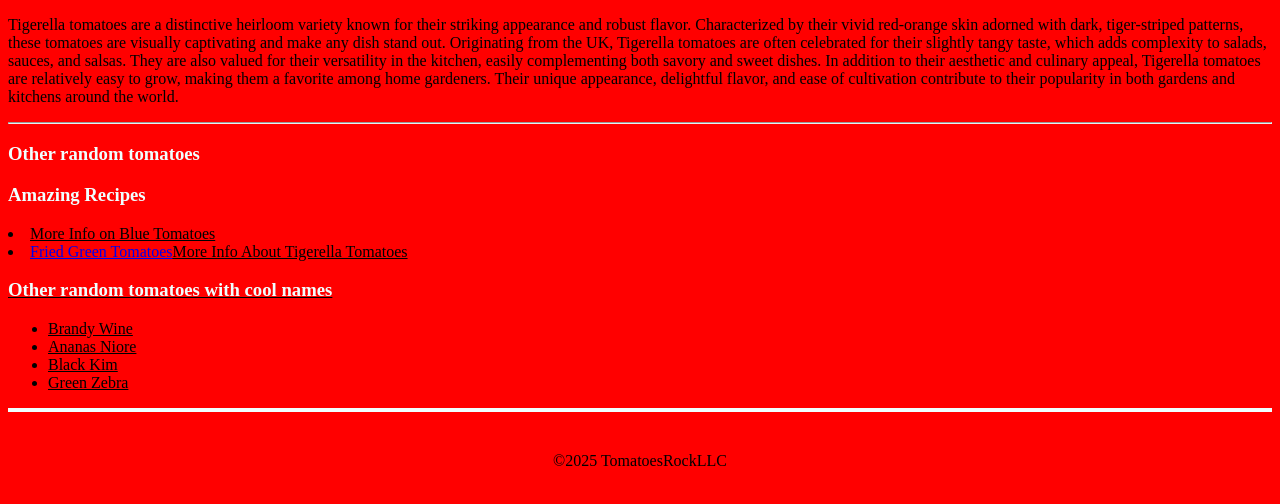
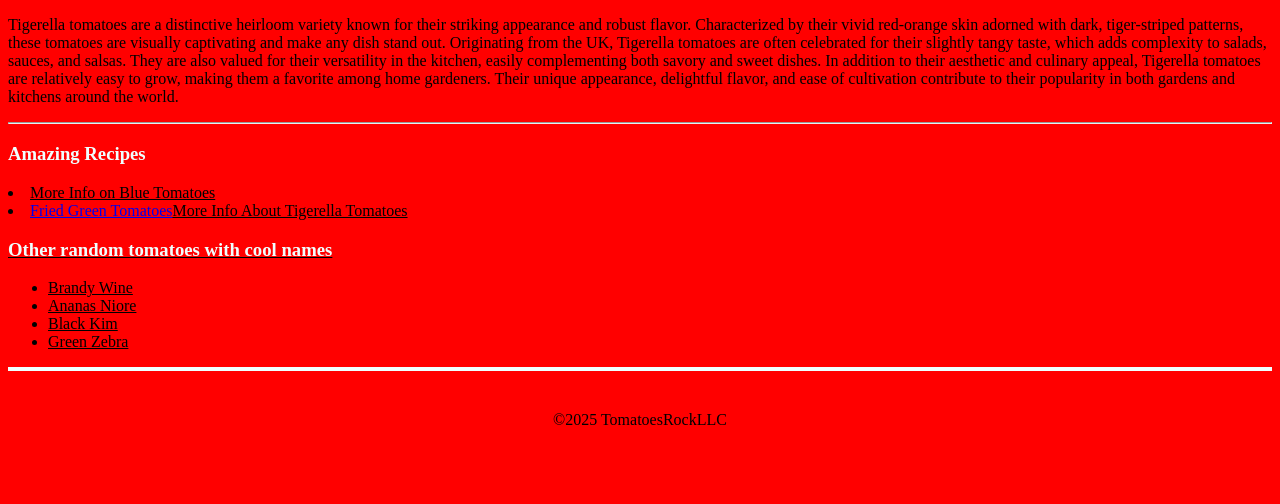
Before and after one commit to cameron23bank/citc1300, a plain HTML site: page html5_css/bluetigerella.html in a window 1280 px wide. Shown: the part 1902-2406 px from the top of the page. After the commit the page ends 2379 px from the top, so only its background shows below. Drawn offline with Linux system fonts and the light colour scheme.

Commit message:
Update bluetigerella.html

```diff
--- a/html5_css/bluetigerella.html
+++ b/html5_css/bluetigerella.html
@@ -31,7 +31,6 @@
 
     </h2>
     <hr>
-<h3>Other random tomatoes</h3>
 
 <h3>Amazing Recipes</h3>
 <u>
```
